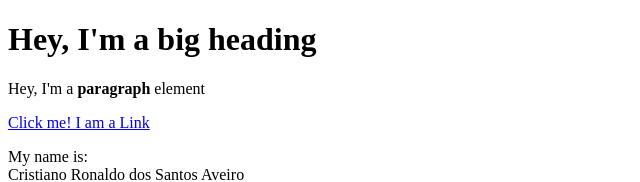
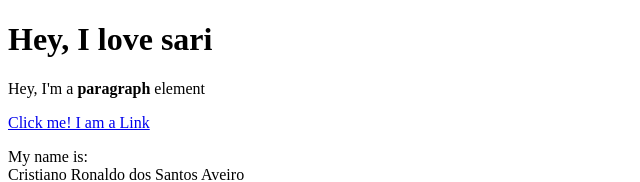
Before and after one commit to 999yasin/cartoon-hero, a plain HTML site: page test.html in a window 1280 px wide. Shown: the top 182 px of the page, without its empty margins (0-640 px from the left). Drawn offline with Linux system fonts and the light colour scheme.

Commit message:
sari added

```diff
--- a/test.html
+++ b/test.html
@@ -4,7 +4,7 @@
 	<title>Test page</title>
 </head>
 <body>
-	<h1>Hey, I'm a big heading</h1>
+	<h1>Hey, I love sari</h1>
 	<p>Hey, I'm a <b>paragraph</b> element</p>
 	<a href="https://www.google.de/" target="_blank" title="Letf go to Google">Click me! I am a Link</a>
 	<p>My name is:<br>
```
